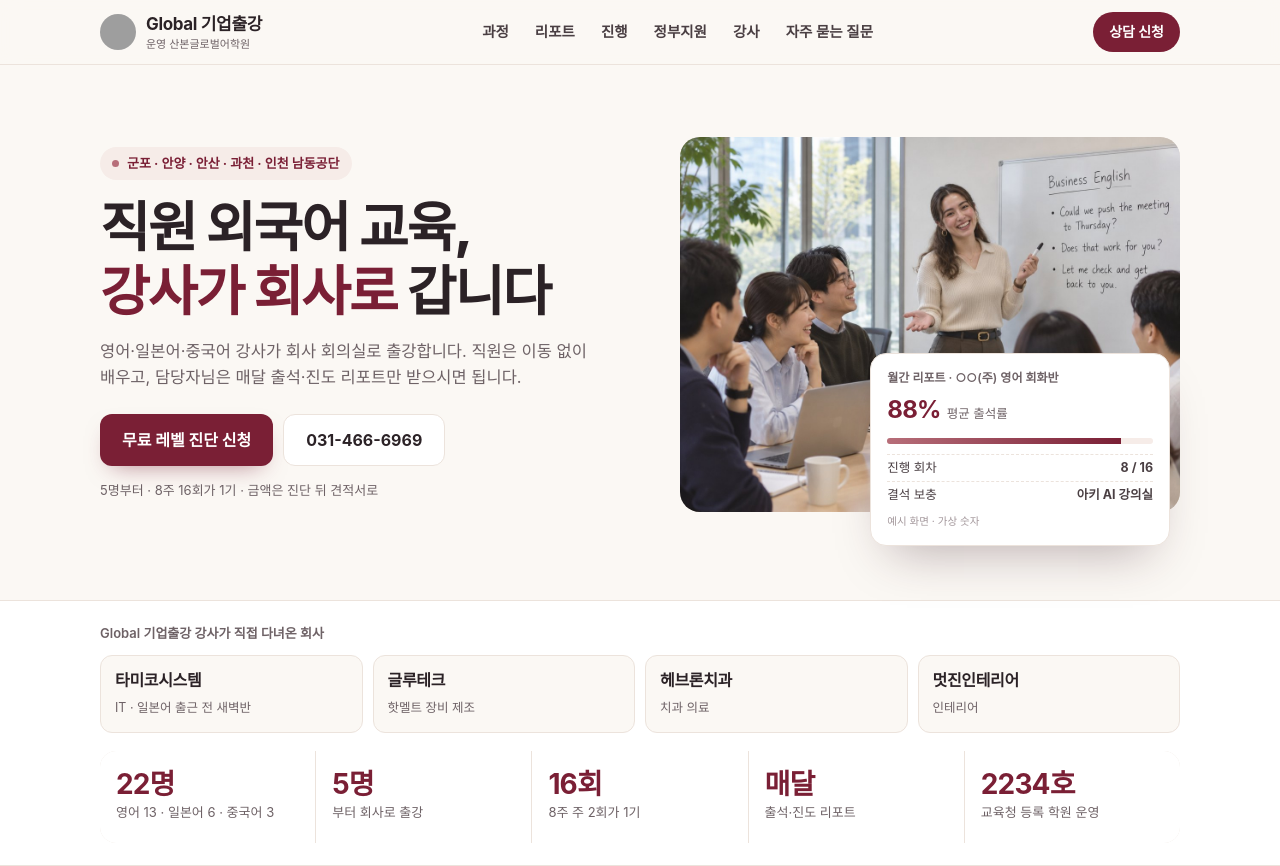
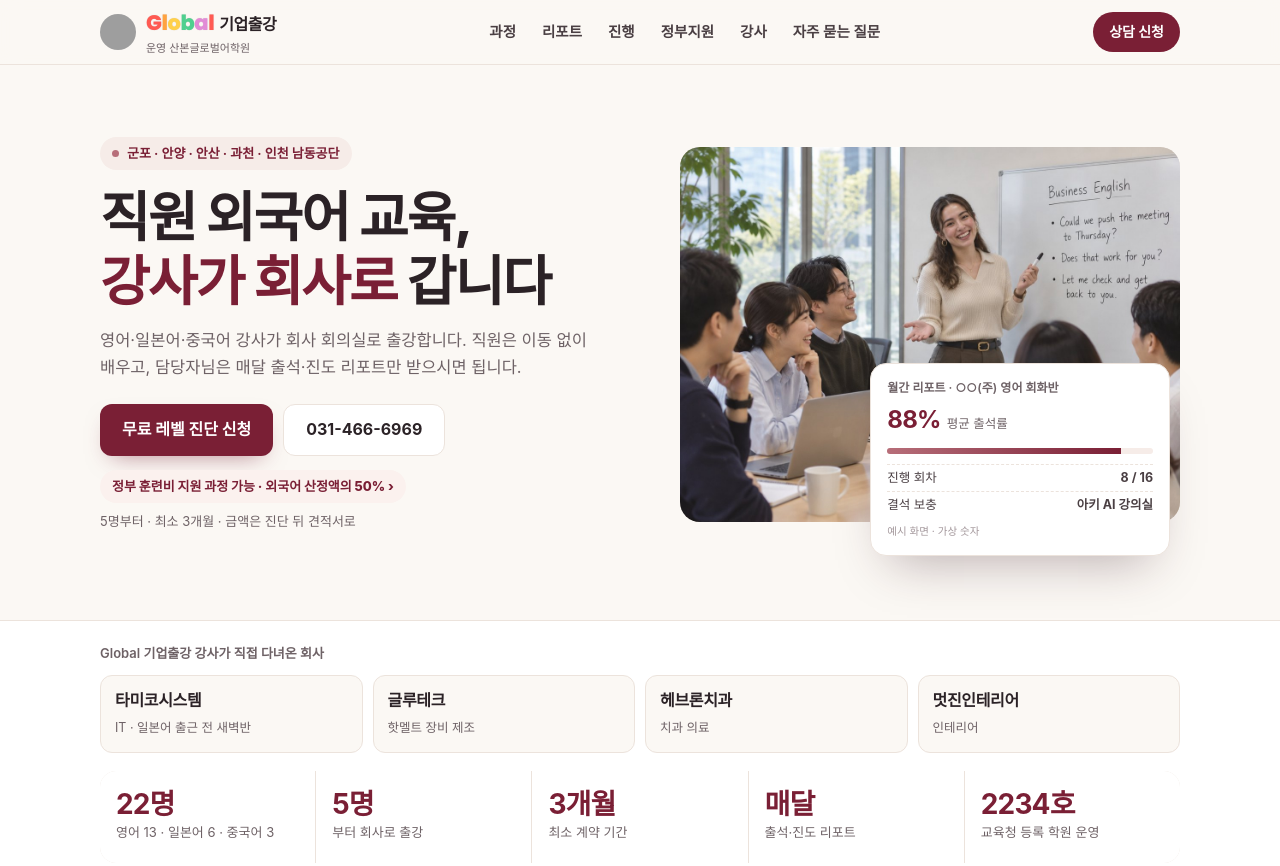
Before and after one commit to mirmyung-sys/globalchulgang, a plain HTML site: page index.html in a window 1280 px wide. Shown: the top 866 px of the page. Drawn offline with Linux system fonts and the light colour scheme; grey boxes are pictures that could not be loaded; a web font is replaced by a local one.

Commit message:
2026-11-26 기업출강: Global 로고 글자·최소 3개월·50% 지원 맨 앞·가격 질문 삭제

```diff
--- a/index.html
+++ b/index.html
@@ -4,7 +4,7 @@
 <meta charset="utf-8">
 <meta name="viewport" content="width=device-width,initial-scale=1">
 <title>Global 기업출강 — 직원 외국어 교육, 강사가 회사로 갑니다 | 산본글로벌어학원</title>
-<meta name="description" content="영어·일본어·중국어 강사가 회사 회의실로 갑니다. 5명부터, 8주 16회, 매달 출석·진도 리포트. 군포·안양·안산·과천·인천 남동공단. 교육청 등록 산본글로벌어학원 운영.">
+<meta name="description" content="영어·일본어·중국어 강사가 회사 회의실로 갑니다. 5명부터, 최소 3개월, 매달 출석·진도 리포트. 군포·안양·안산·과천·인천 남동공단. 교육청 등록 산본글로벌어학원 운영.">
 <meta name="google-site-verification" content="SPmkunboSOYFolSJzGOxfI7MucOtpt8Hw-M3jpIdOdY" />
 <meta name="naver-site-verification" content="d69cf5dd12f7fe06e58e676f60e6737078430986" />
 <link rel="canonical" href="https://globalchulgang.com/">
@@ -21,6 +21,7 @@
 <script async src="https://www.googletagmanager.com/gtag/js?id=G-2C35QLH016"></script>
 <script>window.dataLayer=window.dataLayer||[];function gtag(){dataLayer.push(arguments)}gtag("js",new Date());gtag("config","G-2C35QLH016");</script>
 <link rel="preconnect" href="https://cdn.jsdelivr.net">
+<link rel="stylesheet" href="https://fonts.googleapis.com/css2?family=Poppins:wght@800&display=swap">
 <link rel="stylesheet" href="https://cdn.jsdelivr.net/gh/orioncactus/pretendard@v1.3.9/dist/web/variable/pretendardvariable-dynamic-subset.min.css">
 <style>
 :root{--bg:#FBF8F4;--card:#fff;--ink:#2B2226;--sub:#6E6266;--line:#ECE3DC;--rose:#B76E79;--rose2:#D8A7A0;--wine:#7A1F35;--wine2:#5E1729;--soft:#F6ECE8;--gold:#C9A27E}
@@ -36,7 +37,12 @@ img{display:block;max-width:100%}
 .brand{display:flex;align-items:center;gap:10px}
 .brand img{width:36px;height:36px;border-radius:50%}
 .brand b{font-size:17px;letter-spacing:-.02em}
-.brand small{display:block;font-size:11px;color:var(--sub);font-weight:500;margin-top:-2px}
+.brand small{display:block;font-size:11px;color:var(--sub);font-weight:500;margin-top:2px}
+.gl{display:inline-flex;align-items:baseline;line-height:1}
+.gl i{font:800 21px Poppins,sans-serif;font-style:normal;letter-spacing:-.02em;text-shadow:0 0 1px rgba(60,30,40,.18)}
+.gl i:nth-child(1),.gl i:nth-child(6){color:#ff5a52}.gl i:nth-child(2){color:#ffa340}.gl i:nth-child(3){color:#ffd04a}.gl i:nth-child(4){color:#4fd08f}.gl i:nth-child(5){color:#e28bd6}
+.gl em{font-style:normal;font-weight:800;color:var(--ink);margin-left:5px;font-size:16px;letter-spacing:-.03em}
+.ft .gl i{font-size:16px}.ft .gl em{font-size:13px}
 .nav{display:none;gap:26px;font-size:14.5px;font-weight:600;color:#4a3f43}
 .nav a:hover{color:var(--wine)}
 .hd-cta{display:inline-flex;align-items:center;height:40px;padding:0 16px;border-radius:999px;background:var(--wine);color:#fff;font-weight:700;font-size:14px}
@@ -222,7 +228,7 @@ img{display:block;max-width:100%}
 <body>
 
 <header class="hd"><div class="w">
- <a class="brand" href="#top"><img src="https://sanbonglobal.com/img/sga_logo.png" alt="산본글로벌어학원 로고"><span><b>Global 기업출강</b><small>운영 산본글로벌어학원</small></span></a>
+ <a class="brand" href="#top"><img src="https://sanbonglobal.com/img/sga_logo.png" alt="산본글로벌어학원 로고"><span><b class="gl"><i>G</i><i>l</i><i>o</i><i>b</i><i>a</i><i>l</i><em>기업출강</em></b><small>운영 산본글로벌어학원</small></span></a>
  <nav class="nav"><a href="#course">과정</a><a href="#report">리포트</a><a href="#how">진행</a><a href="#fund">정부지원</a><a href="#teacher">강사</a><a href="#faq">자주 묻는 질문</a></nav>
  <a class="hd-cta" href="#apply">상담 신청</a>
 </div></header>
@@ -235,7 +241,7 @@ img{display:block;max-width:100%}
   <h1>직원 외국어 교육,<br><em>강사가 회사로</em> 갑니다</h1>
   <p class="lead">영어·일본어·중국어 강사가 회사 회의실로 출강합니다. 직원은 이동 없이 배우고, 담당자님은 매달 출석·진도 리포트만 받으시면 됩니다.</p>
   <div class="cta-row"><a class="btn p" href="#apply">무료 레벨 진단 신청</a><a class="btn s" href="tel:0314666969">031-466-6969</a></div>
-  <p class="hero-note">5명부터 · 8주 16회가 1기 · 금액은 진단 뒤 견적서로</p>
+  <p class="hero-note"><a href="#fund" style="display:inline-block;margin-bottom:8px;padding:6px 12px;border-radius:999px;background:#FBF1EE;color:var(--wine);font-weight:800">정부 훈련비 지원 과정 가능 · 외국어 산정액의 50% ›</a><br>5명부터 · 최소 3개월 · 금액은 진단 뒤 견적서로</p>
  </div>
  <div class="hero-media">
   <div class="ph"><img src="hero_meeting.jpg" alt="회사 회의실에서 진행되는 외국어 출강 수업" loading="eager"></div>
@@ -261,7 +267,7 @@ img{display:block;max-width:100%}
  <div class="nums">
   <div><b>22명</b><span>영어 13 · 일본어 6 · 중국어 3</span></div>
   <div><b>5명</b><span>부터 회사로 출강</span></div>
-  <div><b>16회</b><span>8주 주 2회가 1기</span></div>
+  <div><b>3개월</b><span>최소 계약 기간</span></div>
   <div><b>매달</b><span>출석·진도 리포트</span></div>
   <div><b>2234호</b><span>교육청 등록 학원 운영</span></div>
  </div>
@@ -367,13 +373,13 @@ img{display:block;max-width:100%}
 <!-- 8. FAQ -->
 <section class="sec alt" id="faq"><div class="w">
  <div class="kicker">FAQ</div>
- <h2>가격과 계약, 자주 묻는 질문</h2>
+ <h2>계약과 진행, 자주 묻는 질문</h2>
  <div class="faq">
-  <details><summary>가격은 왜 홈페이지에 없나요?</summary><p>인원·주당 횟수·기간·강사에 따라 달라집니다. 레벨 진단 뒤 견적서로 정확한 금액을 드리고, 견적서 외에 출장비·교재비를 따로 받지 않습니다.</p></details>
+  <details open><summary>정부 훈련비 50% 지원 과정이 되나요?</summary><p>네. 직원 업무에 맞춘 외국어 과정이면 회사가 「사업주 자체훈련」으로 HRD4U에서 과정인정을 신청할 수 있고, 지원금은 외국어 산정액의 50%입니다. 업무 맞춤 커리큘럼(16차시 편성표)과 강사 서류는 저희가 준비합니다. 일반 교양 회화·시험 점수만 목표로 하는 과정은 인정되지 않으며, 지원 여부·금액은 고용노동부 심사로 정해집니다. <a href="#fund" style="color:var(--wine);font-weight:700">지원 절차 6단계 보기 ›</a></p></details>
   <details><summary>몇 명부터 출강하나요?</summary><p>5명부터입니다. 5명이 안 되면 학원 정규반 단체 수강이나 1:1 수업을 안내해 드립니다.</p></details>
   <details><summary>원어민 강사도 회사로 오나요?</summary><p>강사별 근무 조건을 확인한 뒤 배정합니다. 상담 때 가능한 강사와 시간을 알려 드립니다.</p></details>
   <details><summary>회사 사정으로 못 한 회차는요?</summary><p>진행하지 못한 회차만큼 정산합니다. 공휴일·회사 행사는 개강 전에 시간표에 맞춥니다.</p></details>
-  <details><summary>계약 기간은요?</summary><p>8주 단위가 기본입니다. 끝나면 출석·진도 결과를 보고 다음 기수를 함께 정합니다.</p></details>
+  <details><summary>계약 기간은요?</summary><p>최소 계약 기간은 3개월입니다. 끝나면 출석·진도 결과를 보고 다음 기간을 함께 정합니다.</p></details>
   <details><summary>세금계산서가 나오나요?</summary><p>학원 교육비는 면세라 세금계산서 대신 계산서를 발행합니다. 회계 증빙으로 똑같이 쓰입니다.</p></details>
  </div>
 </div></section>
@@ -405,7 +411,7 @@ img{display:block;max-width:100%}
 </main>
 
 <footer class="ft"><div class="w">
- <b>Global 기업출강</b> · 운영 산본글로벌어학원 · 대표 명충건 · 경기도 군포시 산본로323번길 16-7 롯데프라자 7층 (산본역 3번 출구 도보 1분)<br>
+ <b class="gl"><i>G</i><i>l</i><i>o</i><i>b</i><i>a</i><i>l</i><em>기업출강</em></b> · 운영 산본글로벌어학원 · 대표 명충건 · 경기도 군포시 산본로323번길 16-7 롯데프라자 7층 (산본역 3번 출구 도보 1분)<br>
  학원등록번호 제2234호(경기도군포의왕교육지원청) · 사업자등록번호 270-95-01735 · 통신판매업 제2026-경기군포-0689호 · 031-466-6969 · sanbonglobal@naver.com
 </div></footer>
 
```
